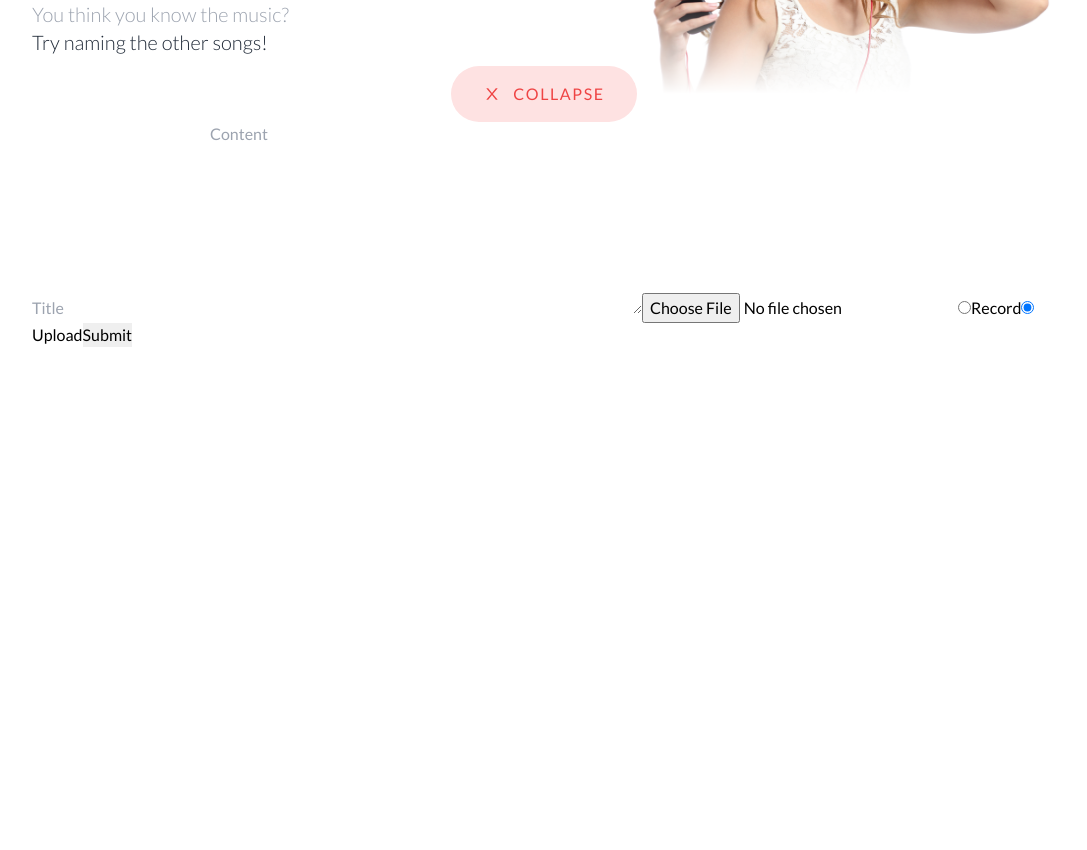
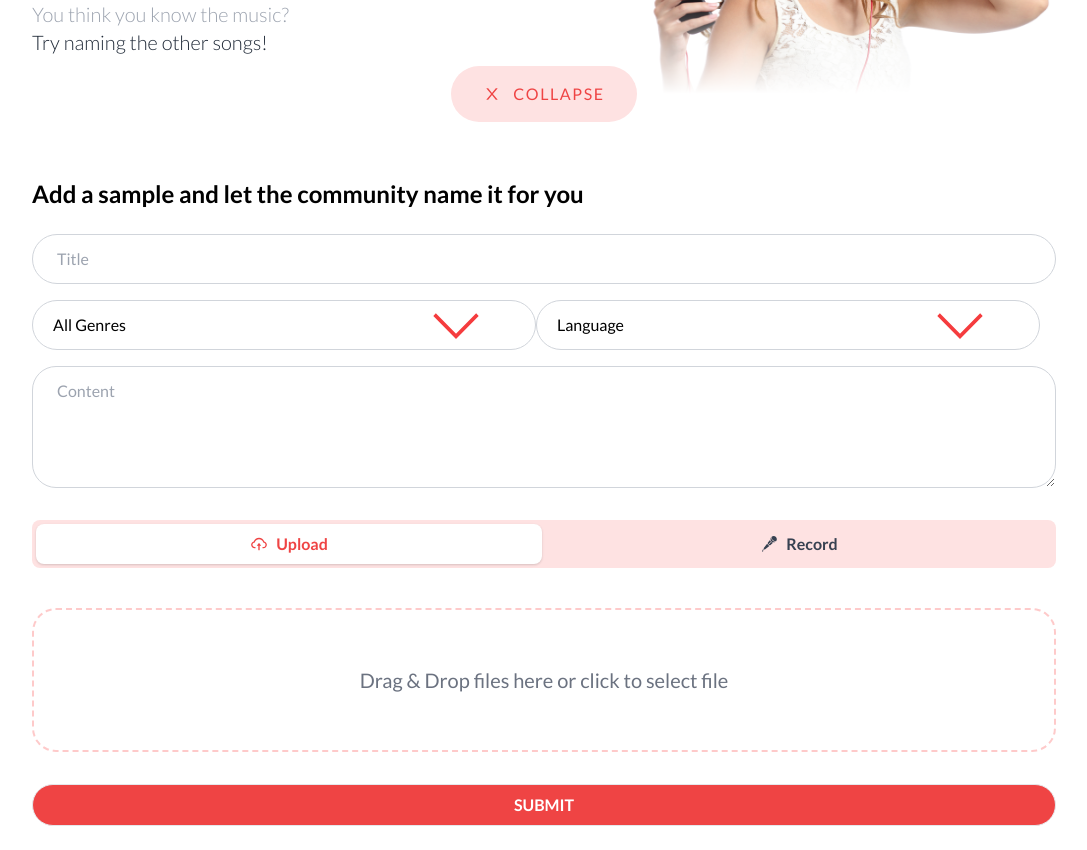
Before and after one commit to baaraak/shirsample, a Next.js app: page /upload in a window 1280 px wide. Shown: the part 280-1130 px from the top of the page, without its empty margins (96-1183 px from the left). Before the commit the page ends 800 px from the top, so only its background shows below. Built offline with nearby package versions, Linux system fonts and the light colour scheme; no server answers.

Commit message:
finish upload page basics

```diff
--- a/components/Button.tsx
+++ b/components/Button.tsx
@@ -1,26 +1,36 @@
 import React, { useCallback } from "react";
 
-export default function Button({
-  className,
-  children,
-  filled = false,
-  ...props
-}) {
-  const getClassNames = useCallback(() => {
+export default React.forwardRef(
+  (
+    { className, children, filled = false, disabled = false, ...props },
+    ref
+  ) => {
+    const getClassNames = () => {
       let classNames =
-      "flex items-center border px-4 py-2 rounded-full  hover:shadow-xl transition duration-300";
+        "flex items-center justify-center border px-4 py-2 rounded-full hover:shadow-xl transition duration-300 ";
+
+      if (disabled) {
+        return (classNames +=
+          "border-gray-400 text-gray-400 cursor-default hover:shadow-none ");
+      }
       if (filled) {
         classNames +=
-        "border-none text-white bg-red-500 hover:bg-white hover:text-red-500 hover:border-red-500";
+          "text-white bg-red-500 hover:bg-white hover:text-red-500 hover:border-red-500 ";
       } else {
         classNames +=
-        "border border-red-500 text-red-500 bg-white hover:text-white hover:bg-red-500";
+          "border-red-500 text-red-500 bg-white hover:text-white hover:bg-red-500 ";
       }
       return classNames;
-  }, []);
+    };
     return (
-    <button className={`${className} ${getClassNames()}`} {...props}>
+      <button
+        ref={ref}
+        disabled={disabled}
+        className={`${className} ${getClassNames()}`}
+        {...props}
+      >
         {children}
       </button>
     );
   }
+);
--- /dev/null
+++ b/components/Dropzone.tsx
@@ -0,0 +1,35 @@
+import React, { useRef, useState, useEffect } from "react";
+
+const Dropzone = ({ onChange }) => {
+  const fileDrop = (e) => {
+    const files = e.dataTransfer.files;
+    if (files.length) {
+      onChange(files);
+    }
+  };
+
+  const filesSelected = (e) => {
+    onChange(e.target.files);
+  };
+
+  return (
+    <div className="my-4">
+      <div
+        className="h-36 border-2 border-dashed border-red-200 rounded-3xl cursor-pointer relative text-gray-500 hover:text-gray-700"
+        onDrop={fileDrop}
+      >
+        <div className="flex items-center justify-center text-xl h-full transition">
+          Drag & Drop files here or click to select file
+        </div>
+        <input
+          accept="audio/*"
+          type="file"
+          onChange={filesSelected}
+          className="absolute inset-0 opacity-0 w-full cursor-pointer"
+        />
+      </div>
+    </div>
+  );
+};
+
+export default Dropzone;
--- a/components/Header.tsx
+++ b/components/Header.tsx
@@ -32,10 +32,14 @@ export default function Header() {
           </Link>
         </nav>
         <div className="flex items-center">
-          <Button className="flex px-8 py-3 rounded-full">
-            <FiMic className="text-2xl mr-4" />
-            Post Sample
-          </Button>
+          <Link href="/upload">
+            <Button className="flex px-8 py-3 rounded-full">
+              <>
+                <FiMic className="text-2xl mr-4" />
+                Post Sample
+              </>
+            </Button>
+          </Link>
 
           <div className="mx-7">
             <button className="text-2xl text-red-500 cursor-pointer transition transform hover:scale-105">
--- /dev/null
+++ b/components/Recorder.tsx
@@ -0,0 +1,37 @@
+import React, { useEffect } from "react";
+import { AiOutlinePauseCircle, AiOutlinePlayCircle } from "react-icons/ai";
+import useRecorder from "../hooks/useRecorder";
+import Button from "./Button";
+
+function Recorder({ onChange }) {
+  let { audioURL, isRecording, startRecording, stopRecording } = useRecorder();
+
+  useEffect(() => {
+    if (audioURL) {
+      onChange(audioURL);
+    }
+  }, [audioURL]);
+
+  return (
+    <div className="grid grid-cols-2 gap-5 mb-4">
+      <Button
+        className="w-full py-4 text-xl"
+        onClick={startRecording}
+        disabled={isRecording}
+      >
+        <AiOutlinePlayCircle className="mr-2 text-2xl" />
+        Start Recording
+      </Button>
+      <Button
+        className="w-full py-4 text-xl"
+        onClick={stopRecording}
+        disabled={!isRecording}
+      >
+        <AiOutlinePauseCircle className="mr-2 text-2xl" />
+        Stop Recording
+      </Button>
+    </div>
+  );
+}
+
+export default Recorder;
--- /dev/null
+++ b/hooks/useRecorder.tsx
@@ -0,0 +1,48 @@
+import { useEffect, useState } from "react";
+
+const useRecorder = () => {
+  const [audioURL, setAudioURL] = useState("");
+  const [isRecording, setIsRecording] = useState(false);
+  const [recorder, setRecorder] = useState(null);
+
+  useEffect(() => {
+    // Lazily obtain recorder first time we're recording.
+    if (recorder === null) {
+      if (isRecording) {
+        requestRecorder().then(setRecorder, console.error);
+      }
+      return;
+    }
+
+    // Manage recorder state.
+    if (isRecording) {
+      recorder.start();
+    } else {
+      recorder.stop();
+    }
+
+    // Obtain the audio when ready.
+    const handleData = (e) => {
+      setAudioURL(URL.createObjectURL(e.data));
+    };
+
+    recorder.addEventListener("dataavailable", handleData);
+    return () => recorder.removeEventListener("dataavailable", handleData);
+  }, [recorder, isRecording]);
+
+  const startRecording = () => {
+    setIsRecording(true);
+  };
+
+  const stopRecording = () => {
+    setIsRecording(false);
+  };
+
+  return { audioURL, isRecording, startRecording, stopRecording };
+};
+
+async function requestRecorder() {
+  const stream = await navigator.mediaDevices.getUserMedia({ audio: true });
+  return new MediaRecorder(stream);
+}
+export default useRecorder;
--- a/pages/_app.tsx
+++ b/pages/_app.tsx
@@ -9,7 +9,7 @@ export default function MyApp({ Component, pageProps }: AppProps) {
   return (
     <Provider session={pageProps.session}>
       <Header />
-      <div className="flex flex-col max-w-screen-lg w-full m-auto ">
+      <div className="flex flex-col max-w-screen-lg w-full m-auto pb-6">
         <Banner />
         <Component {...pageProps} />
       </div>
--- a/pages/index.tsx
+++ b/pages/index.tsx
@@ -18,6 +18,7 @@ const Index = ({ samples }: any) => {
       <Head>
         <title>Next.js Blog Example with</title>
       </Head>
+      <div>
         <div className="flex mt-12 mb-8 items-center">
           <h2 className="text-2xl font-bold">Try naming these samples</h2>
           <div className="ml-auto">
@@ -98,6 +99,7 @@ const Index = ({ samples }: any) => {
             </div>
           ))}
         </div>
+      </div>
     </>
   );
 };
--- a/pages/upload.tsx
+++ b/pages/upload.tsx
@@ -1,7 +1,15 @@
 import React, { useState } from "react";
 import { useForm } from "react-hook-form";
+import { AiOutlineCloudUpload, AiOutlineDelete } from "react-icons/ai";
+import { GiMicrophone } from "react-icons/gi";
+import Button from "../components/Button";
+import Dropzone from "../components/Dropzone";
+import Recorder from "../components/Recorder";
 import useUser from "../hooks/useUser";
 import $fetch from "../lib/fetch";
+
+const TYPES = [];
+const selectedClasses = "text-red-500 cursor-auto bg-white shadow";
 
 const Upload: React.FC = () => {
   const {
@@ -10,6 +18,20 @@ const Upload: React.FC = () => {
     formState: { errors },
   } = useForm();
   const [recordSample, setRecordSample] = useState(false);
+  const [audioFile, setAudioFile] = useState();
+
+  const handleAudioChange = (files) => {
+    console.log("in", files);
+
+    const f = files[0];
+    var file = URL.createObjectURL(f);
+
+    setAudioFile(file);
+  };
+
+  const handleAudioRecord = (audioURL) => {
+    setAudioFile(audioURL);
+  };
 
   const submitData = async (data) => {
     console.log(data);
@@ -30,49 +52,102 @@ const Upload: React.FC = () => {
       console.error(error);
     }
   };
-  console.log(errors);
+  console.log("audioFile", audioFile);
 
   return (
-    <>
-      <form onSubmit={handleSubmit(submitData)}>
-        <input placeholder="Title" {...register("title")} />
+    <div className="flex flex-col">
+      <h2 className="text-2xl mt-14 font-bold">
+        Add a sample and let the community name it for you
+      </h2>
+      <form onSubmit={handleSubmit(submitData)} className="flex flex-col mt-6">
+        <input
+          type="text"
+          className="rounded-full border-gray-300 border pl-6 py-3 mb-4"
+          placeholder="Title"
+          {...register("title")}
+        />
+
+        <div className="flex mb-4">
+          <select
+            name=""
+            id=""
+            defaultValue="1"
+            className="border border-gray-300 rounded-full pr-14 pl-5 py-3 block w-full"
+          >
+            <option value="1">All Genres</option>
+            <option value="">Rock</option>
+            <option value="">Pop</option>
+            <option value="">Electro</option>
+            <option value="">Jaz</option>
+            <option value="">Country</option>
+            <option value="">Other</option>
+          </select>
+          <select
+            name=""
+            id=""
+            defaultValue="1"
+            className="border border-gray-300 rounded-full pr-14 pl-5 py-3 mr-4 block w-full"
+          >
+            <option value="1">Language</option>
+            <option value="">No Listened</option>
+            <option value="">Listened</option>
+            <option value="">Without Proposals</option>
+            <option value="">Random</option>
+          </select>
+        </div>
         <textarea
-          cols={50}
           placeholder="Content"
-          rows={8}
+          className="rounded-3xl border-gray-300 border pl-6 py-3 mb-2"
+          rows={4}
           {...register("description")}
         />
 
-        {recordSample ? (
-          <div>press to record</div>
+        <div className="bg-red-100 rounded-lg flex p-1 my-6">
+          <button
+            onClick={() => setRecordSample(false)}
+            className={`flex flex-1 transition rounded-lg items-center py-2 font-bold justify-center ${
+              !recordSample
+                ? selectedClasses
+                : "text-gray-700 hover:text-red-500"
+            }`}
+          >
+            <AiOutlineCloudUpload className="mr-2 text-lg" /> Upload
+          </button>
+          <button
+            onClick={() => setRecordSample(true)}
+            className={`flex flex-1 transition rounded-lg items-center font-bold py-2 justify-center ml-1 ${
+              recordSample
+                ? selectedClasses
+                : "text-gray-700 hover:text-red-500"
+            }`}
+          >
+            <GiMicrophone className="mr-2 text-lg" /> Record
+          </button>
+        </div>
+
+        {audioFile ? (
+          <>
+            <Button
+              className="mb-2 font-bold"
+              onClick={() => setAudioFile(null)}
+            >
+              <AiOutlineDelete className="text-xl mr-2" />
+              DELETE AUDIO
+            </Button>
+            <audio controls className="w-full" src={audioFile}></audio>
+          </>
+        ) : recordSample ? (
+          <Recorder onChange={handleAudioRecord} />
         ) : (
-          <input
-            type="file"
-            {...register("sample", { required: true })}
-            accept="audio/mp3"
-          />
+          <Dropzone onChange={handleAudioChange} />
         )}
-        <input
-          type="radio"
-          id="record"
-          name="gender"
-          checked={recordSample}
-          onClick={() => setRecordSample(!recordSample)}
-        />
-        <label htmlFor="record">Record</label>
-        <input
-          type="radio"
-          id="upload"
-          name="gender"
-          value="upload"
-          onClick={() => setRecordSample(!recordSample)}
-          checked={!recordSample}
-        />
-        <label htmlFor="upload">Upload</label>
+        {errors.sample && <div>please add sample audio</div>}
 
-        <input type="submit" />
+        <Button className="justify-center mt-4 font-bold" filled>
+          SUBMIT
+        </Button>
       </form>
-    </>
+    </div>
   );
 };
 
--- a/styles/index.css
+++ b/styles/index.css
@@ -41,6 +41,7 @@ select {
     -moz-appearance: none;
     appearance: none;
     background: url('/icon.svg') 88% / 10% no-repeat transparent;
+
   }
 
 
```
Lines whose indentation alone changed are shown as unchanged.
